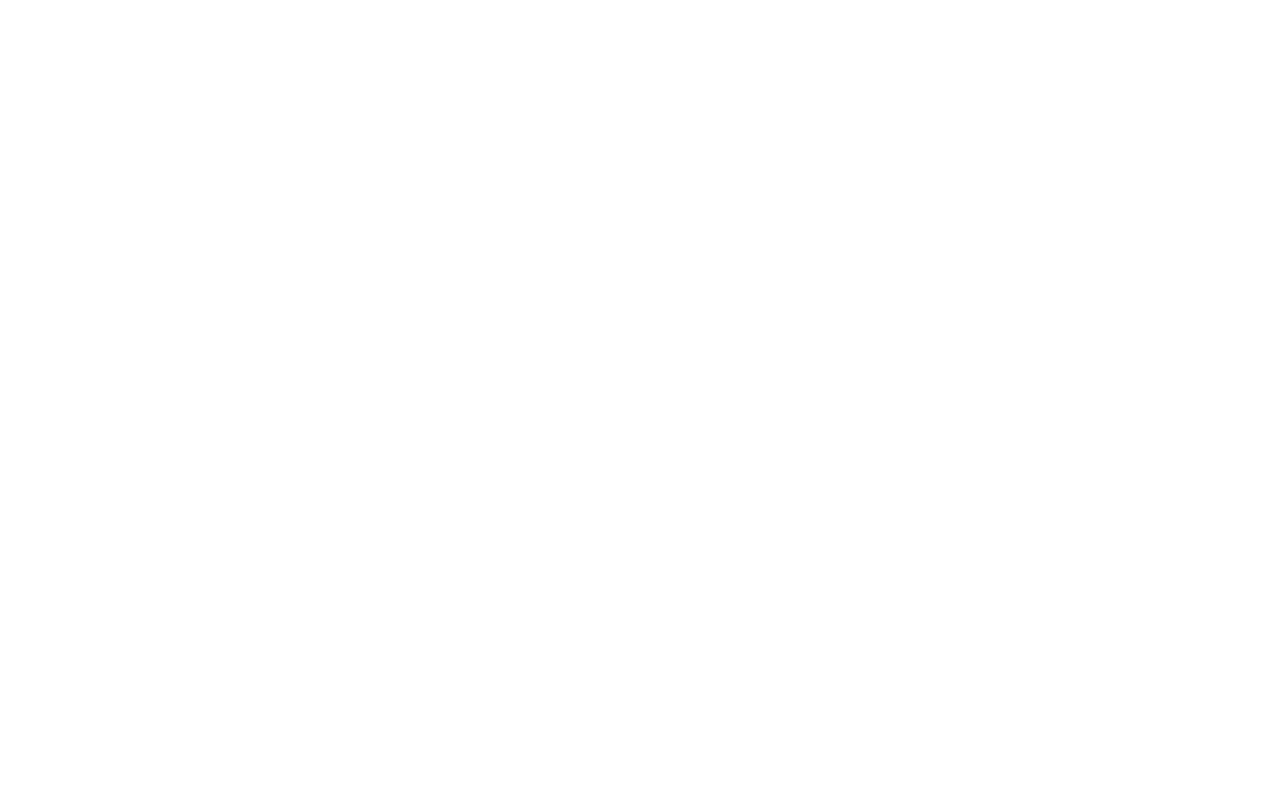
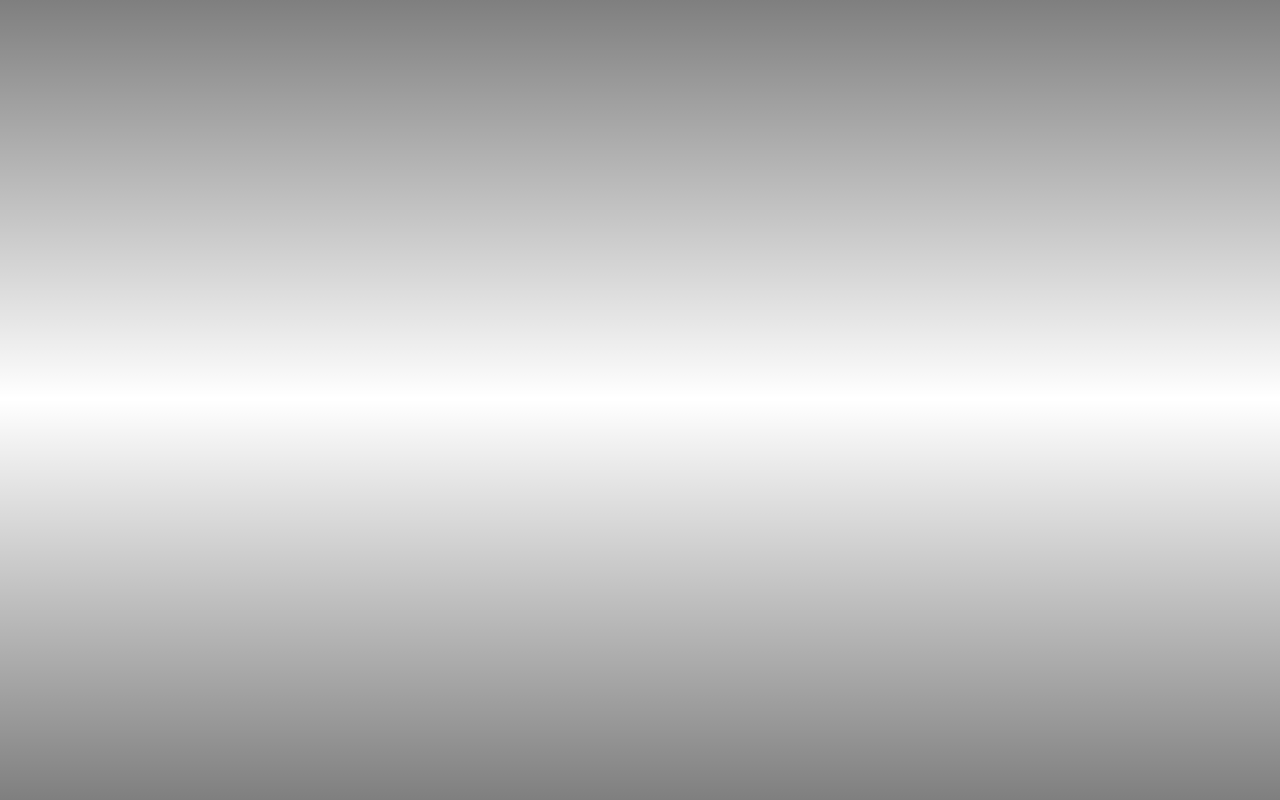
Before and after one commit to kozlovtseva/feedTheCat, a React (Create React App) app: page / in a window 1280 px wide. Built offline with nearby package versions, Linux system fonts and the light colour scheme.

Commit message:
layout styles

```diff
--- a/src/App.js
+++ b/src/App.js
@@ -1,7 +1,12 @@
 import React from "react";
+import Layout from "./layouts/Layout";
 
 function App() {
-    return <div className="App"></div>;
+    return (
+        <div className="App">
+            <Layout />
+        </div>
+    );
 }
 
 export default App;
--- /dev/null
+++ b/src/layouts/Layout.js
@@ -0,0 +1,19 @@
+import React from "react";
+
+import styled from "styled-components";
+
+const Layout = () => {
+    return <Container>{/* <FoodList /> */}</Container>;
+};
+
+const Container = styled.div`
+    background: linear-gradient(
+        180deg,
+        rgba(0, 0, 0, 0.5) 0%,
+        rgba(0, 0, 0, 5e-5) 49.88%,
+        rgba(0, 0, 0, 0.5) 100%
+    );
+    height: 100vh;
+`;
+
+export default Layout;
```
Also changed, not shown: src/Theme.js (added, +10 -0 lines).
